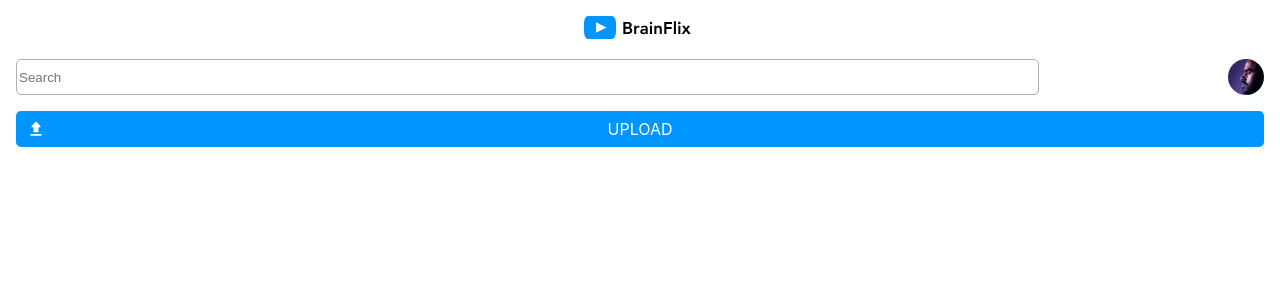
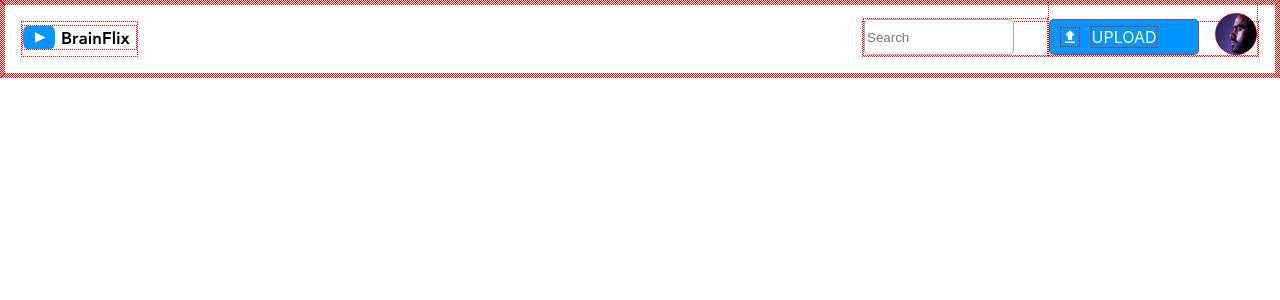
Before and after one commit to chaiabillan/chaia-billan-brainflix, a React (Create React App) app: page / in a window 1280 px wide. Shown: the top 300 px of the page. Built offline with nearby package versions, Linux system fonts and the light colour scheme.

Commit message:
made adjustments to the responsive design of the nav bar

```diff
--- a/src/App.js
+++ b/src/App.js
@@ -1,9 +1,8 @@
-import logo from './logo.svg';
 import './App.css';
 import Navbar from './components/Component/Navbar/Navbar';
 
 function App() {
-  return (
+  return (//
     <div className="App">
       < Navbar />
     </div>
--- a/src/components/Component/Navbar/Navbar.js
+++ b/src/components/Component/Navbar/Navbar.js
@@ -6,9 +6,10 @@
 function Navbar() {
     return (
     <nav className = "nav-bar">
-        <div className = "nav-bar__logo">
+        <div className = "nav-bar__logo nav-bar__left">
             <img src={logo} alt="logo"/>
         </div>
+        <div className= "nav-bar__right">
             <div className = "nav-bar__search">
                 <input className="nav-bar__search--box"type="text" name="search" placeholder="Search"></input>
                 <span className="nav-bar__picture1"></span>
@@ -18,10 +19,10 @@
                         <img className="nav-bar__upload--button--icon"src={upload} alt="upload-icon" />
                         <p className="nav-bar__upload--button--upload">UPLOAD</p>
                 </div>
-            <div className = "nav-bar__upload--picture">
-                <span className="nav-bar__picture"></span>
+                    <span className="nav-bar__picture2"></span>
             </div>
         </div>
+
 
     </nav>
     )
--- a/src/components/Component/Navbar/Navbar.scss
+++ b/src/components/Component/Navbar/Navbar.scss
@@ -2,36 +2,32 @@
 @use '../../../styles/partials/mixins.scss' as *;
 
 * {
-    // border: 1px dotted red;
+    border: 1px dotted red;
     box-sizing: border-box;
 }
 
 .nav-bar {
     width: 100%;
-    height: 100px;
+    height: fit-content;
     display: flex;
     flex-direction: column;
     padding: 16px;
 
-    &__logo {
-
-    }
     &__search {
         display: flex;
         flex-direction: row;
         justify-content: space-between;
         margin-top: 16px;
 
-
         &--box {
             width: 82%;
             border-radius: 5px;
             height: 36px;
             border: 1px solid $Silver;
-
         }
 
     }
+
     &__picture1 {
         height: 36px;
         width: 36px;
@@ -41,6 +37,11 @@
     }
     &__picture2 {
         display: none;
+        height: 36px;
+        width: 36px;
+        background-image: url("../../../assets/images/Mohan-muruge.jpg");
+        background-size: cover;
+        border-radius: 50%;
     }
 
     &__upload {
@@ -73,13 +74,41 @@
             }
         }
 
-
-
-
-
     }
 
     @include tablet {
+        flex-direction: row;
+        justify-content: space-between;
+        height: 70px;
 
+        &__logo {
+            align-content: center;
+        }
+        &__right {
+            display: flex;
+            flex-direction: row;
+            align-items: end;
+        }
+
+        &__upload {
+            display: flex;
+            flex-direction: row;
+            align-items: flex-end;
+            justify-content: space-evenly;
+            &--button {
+                width: 150px;
+                margin-right: 16px;
+            }
+        }
+
+        &__picture1 {
+            display: none;
+        }
+
+        &__picture2 {
+            display: flex;
+            height: 42px;
+            width: 42px;
+        }
     }
 }
```
Lines whose indentation alone changed are shown as unchanged.
